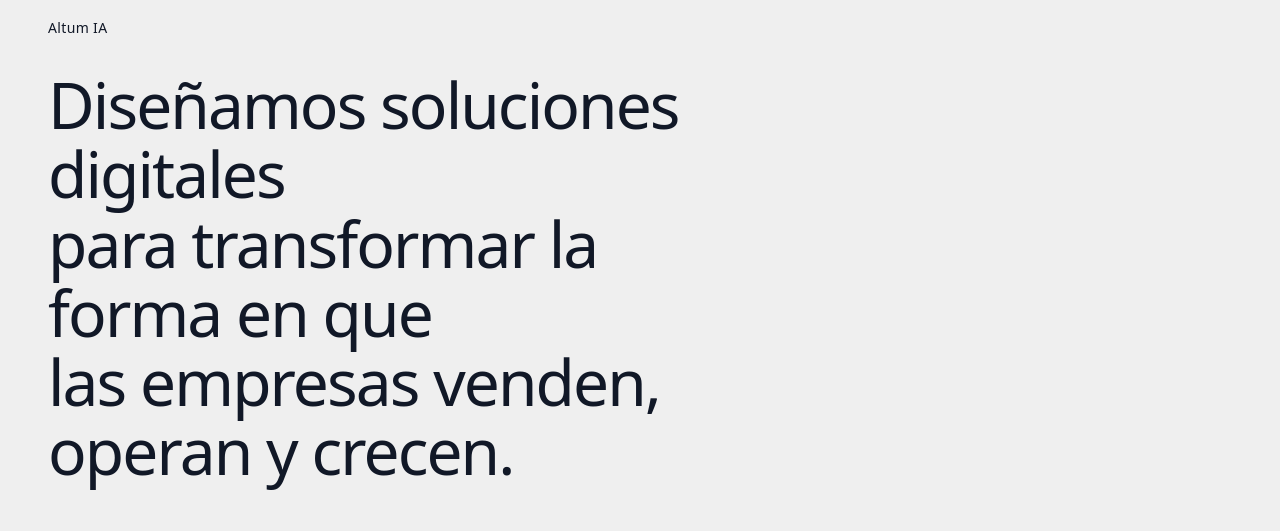
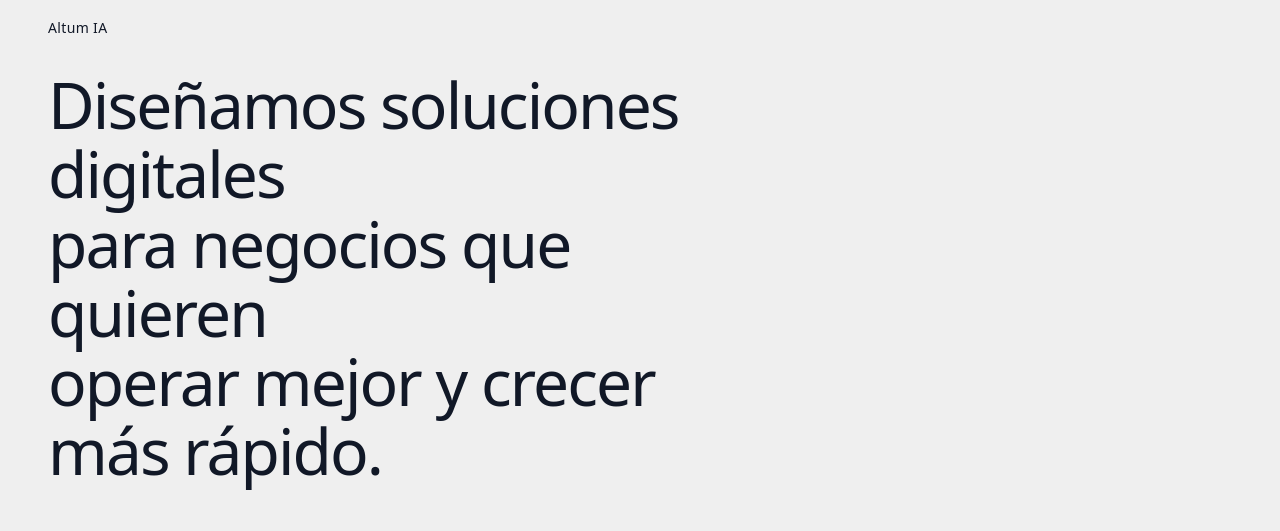
Before and after one commit to luapicone/Portfolio-AltumIA, a React (Vite) app: page / in a window 1280 px wide. Shown: the part 139-670 px from the top of the page. Built offline with nearby package versions, Linux system fonts and the light colour scheme.

Commit message:
Refine Altum IA hero copy

```diff
--- a/src/App.tsx
+++ b/src/App.tsx
@@ -286,10 +286,10 @@ function App() {
               Diseñamos soluciones digitales
               <br className="hidden sm:block" />
               <span className="sm:hidden"> </span>
-              para transformar la forma en que
+              para negocios que quieren
               <br className="hidden sm:block" />
               <span className="sm:hidden"> </span>
-              las empresas venden, operan y crecen.
+              operar mejor y crecer más rápido.
             </h1>
 
             <div className="mt-8 flex flex-col gap-4 sm:mt-12 sm:flex-row sm:items-center sm:gap-5">
```
